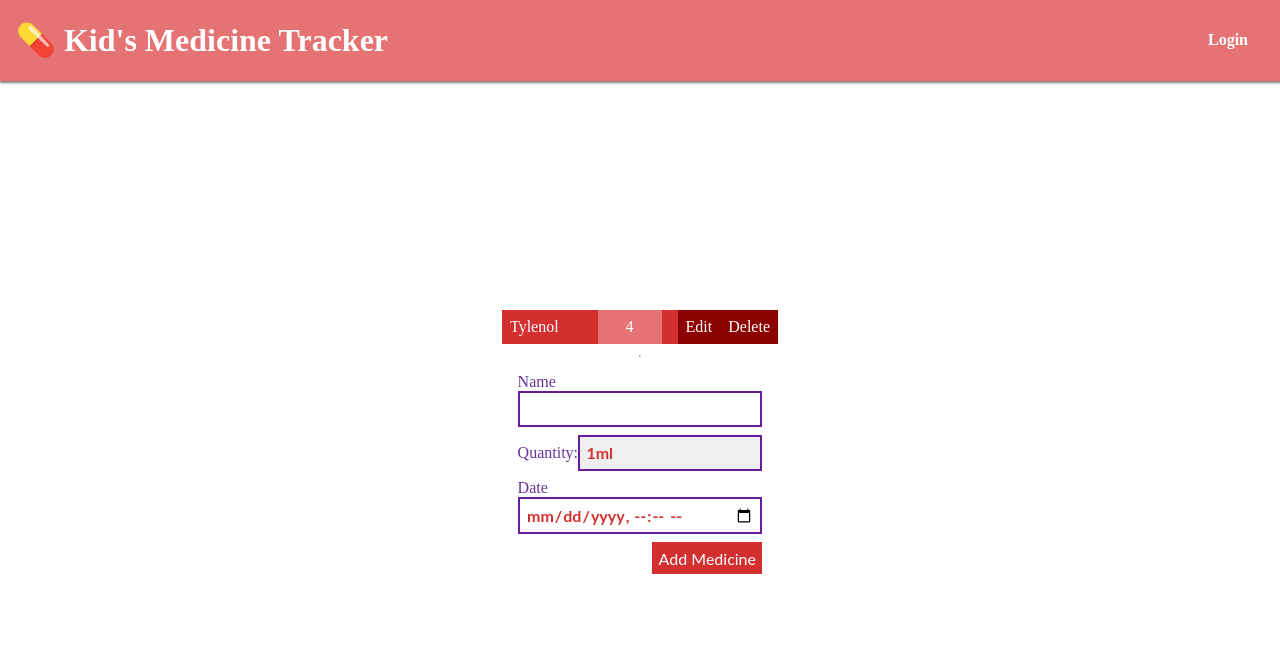
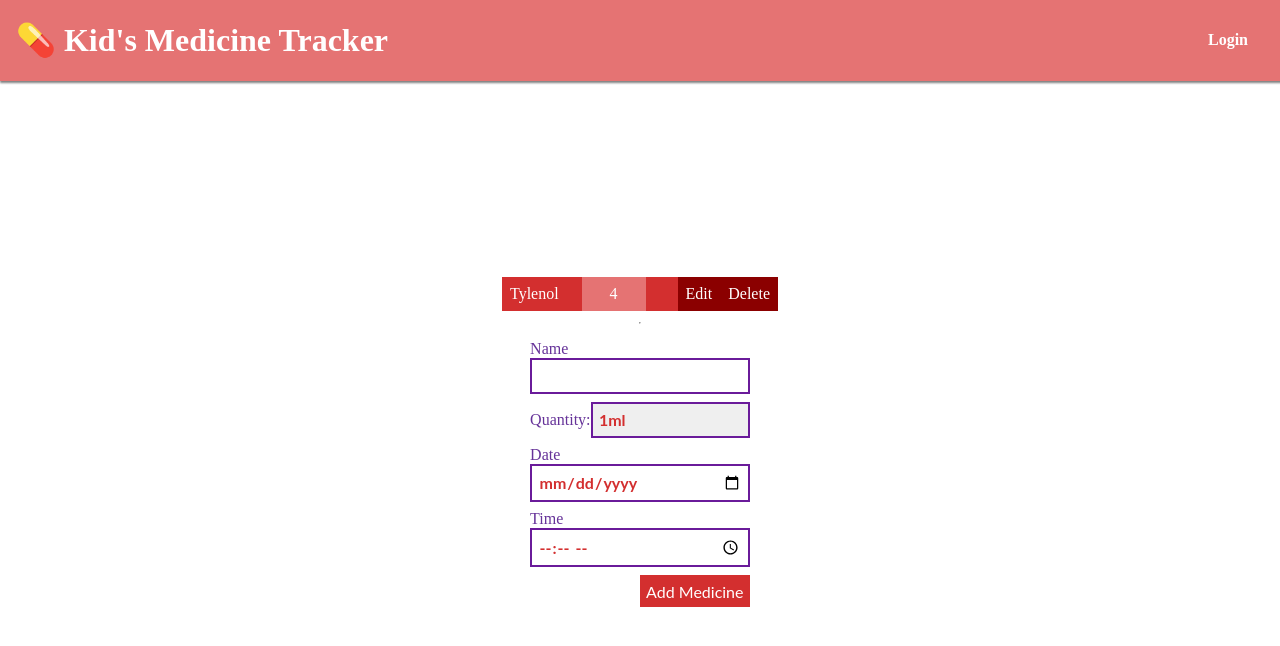
Before and after one commit to jassmin-herr09/childrens-medicine-tracker-fontend, a React (Create React App) app: page / in a window 1280 px wide. Shown: the top 646 px of the page. Built offline with nearby package versions, Linux system fonts and the light colour scheme; no server answers.

Commit message:
'added date time'

```diff
--- a/src/App.js
+++ b/src/App.js
@@ -19,7 +19,8 @@ export default function App() {
       newMedicine: {
         medicine: "",
         level: "1ml",
-        date: ''
+        date: '',
+        time: ''
     },
 
 
@@ -164,6 +165,7 @@ export default function App() {
           <div>{s.medicine}</div>
           <div>{s.level}</div>
           <div>{s.date}</div>
+          <div>{s.time}</div>
           <div
           className="controls"
           onClick={() => handleEdit(s._id)}>Edit</div>
@@ -176,10 +178,10 @@ export default function App() {
       ))}
       <hr />
       <form onSubmit={handleSumbit}>
-        <label>
+        <label for="medicine-name">
           <span>Name</span>
         </label>
-          <input name="medicine" value={state.newMedicine.medicine} onChange={handleChange}/>
+          <input name="medicine" id="medicine-name"value={state.newMedicine.medicine} onChange={handleChange}/>
         <label>
           <span>Quantity:</span>
           <select name="level" value={state.newMedicine.level} onChange={handleChange}>
@@ -190,11 +192,14 @@ export default function App() {
             <option value="5ml">5ml</option>
           </select>
         </label>
-        <label for="medicine-time">
+      <label for="medicine-date">
      <span>Date</span>
      </label>
-      <input name="date" type="datetime-local" value={state.newMedicine.date} onChange={handleChange}/>
-
+      <input id="medicine-date" name="date" type="date" value={state.newMedicine.date} onChange={handleChange}/>
+        <label for="medicine-time">
+          <span>Time</span>
+        </label>
+          <input id="medicine-time" name="time" type="time" value={state.newMedicine.time} onChange={handleChange} />
 
         <button>{state.editMode ? 'Edit Medicine' : 'Add Medicine'}</button>
       </form>
```
Also changed, not shown: public/logo192.png (deleted).
